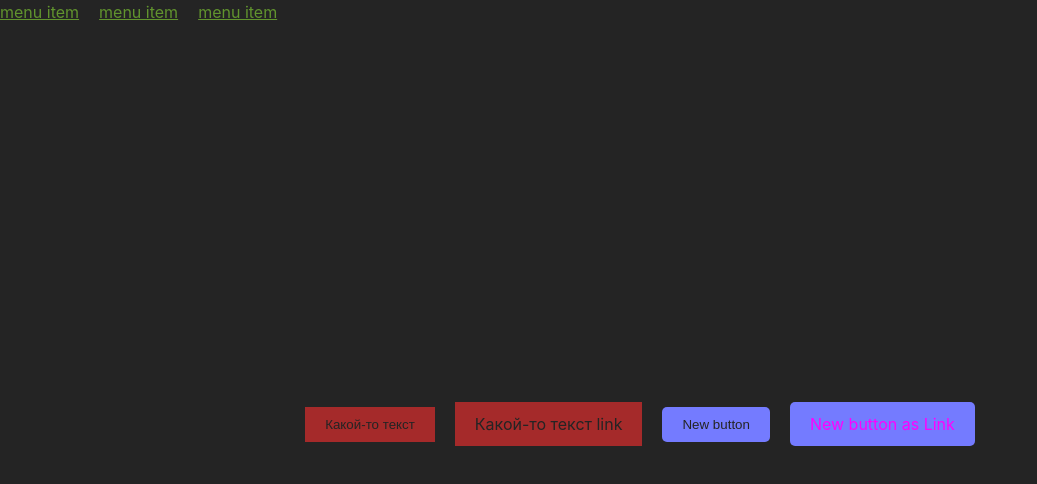
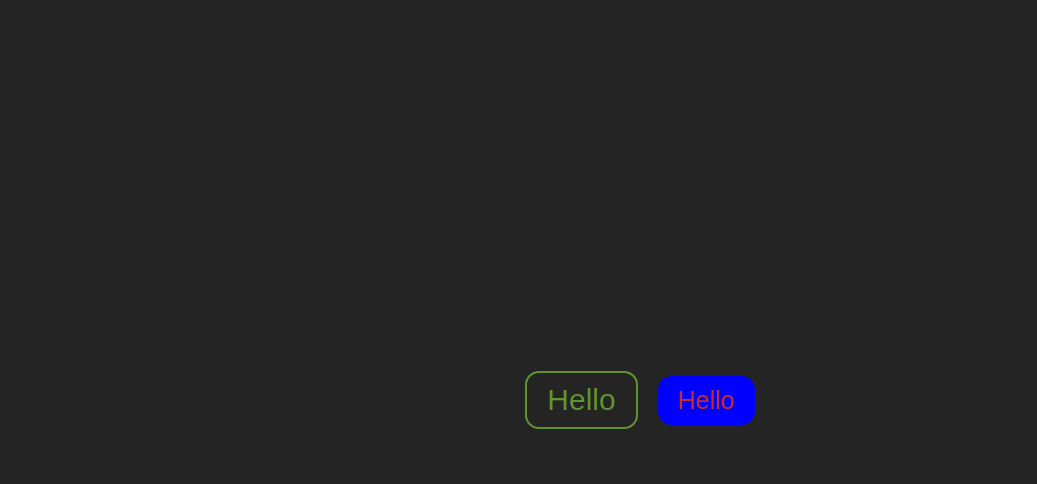
Before and after one commit to Zaitsev-AV/portfolio_2.0, a React (Vite) app: page / in a window 1280 px wide. Shown: the top 484 px of the page, without its empty margins (0-1037 px from the left). Built offline with nearby package versions, Linux system fonts and the light colour scheme.

Commit message:
feat: added props in styles

```diff
--- a/src/App.tsx
+++ b/src/App.tsx
@@ -1,94 +1,52 @@
-import styled from "styled-components";
-import {MyAnimation} from "@/styles/animations/Animations.tsx";
+import styled, {css} from "styled-components";
 
 export function App() {
   return (
-    <div>
-      <Menu>
-        <ul>
-          <li><a href="">menu item</a></li>
-          <li><a href="">menu item</a></li>
-          <li><a href="">menu item</a></li>
-        </ul>
-      </Menu>
-      <Wrapper>
-        <StyledBtn>
-          Какой-то текст
-        </StyledBtn>
-        <StyledBtn as='a'>
-          Какой-то текст link
-        </StyledBtn>
-        <SupperButton>New button</SupperButton>
-        <SupperButton as={Link}>New button as Link</SupperButton>
-      </Wrapper>
-    </div>
+    <Box>
+      <StyledBtn fontSize='30px' variant='outline'>Hello</StyledBtn>
+      <StyledBtn color='blue' variant='primary'>Hello</StyledBtn>
+    </Box>
   )
 }
 
-const StyledBtn = styled.button`
+interface SupperButtonProps {
+  fontSize?: string
+  color?: string
+  variant?: 'outline' | 'primary'
+}
+
+const Box = styled.div`
   display: flex;
   align-items: center;
   justify-content: center;
-  border: none;
-  background-color: brown;
-  padding: 10px 20px;
-
-  color: #242424;
+  height: 100vh;
+  gap: 20px;
 `
 
+const StyledBtn = styled.button<SupperButtonProps>`
+  border: none;
+  border-radius: 14px;
+  //background-color: brown;
+  background-color: ${props => props.color || '#61942e'};
+  padding: 10px 20px;
+  font-size: ${props => props.fontSize || '25px'};
+  color: #242424;
 
-const Link = styled.a`
-  color: magenta;
-  background-color: aqua;
+  ${props => props.variant === 'primary' && css<SupperButtonProps>`
+    background-color: ${props => props.color || '#61942e'};
+    color: #c92c2c;
+    &:hover {
+      background-color: transparent;
+    }
+  `}
 
+
+  ${props => props.variant === 'outline' && css<SupperButtonProps>`
+    color: ${props => props.color || '#61942e'};
+    border: 2px solid ${props => props.color || '#61942e'};
+    background-color: transparent;
+    &:hover {
+      background-color: chartreuse;
+    }
+  `}
 `
-
-const Wrapper = styled.div`
-  display: flex;
-  height: 100vh;
-  justify-content: center;
-  align-items: center;
-  gap: 20px;
-
-  & button {
-    cursor: pointer;
-  }
-
-  ${Link} {
-    cursor: zoom-in;
-  }
-  @media screen and (max-width: 800px) {
-    flex-direction: column;
-  }
-`
-
-const SupperButton = styled(StyledBtn)`
-  border-radius: 5px;
-  background-color: #747bff;
-
-  &:hover {
-    background-color: burlywood;
-  }
-
-  &:last-child:hover {
-    background-color: chartreuse;
-  }
-  &:hover {
-    animation: ${MyAnimation} 2s ease infinite;
-  }
-`
-
-const Menu = styled.nav`
-  ul {
-    display: flex;
-    padding: 0;
-    list-style: none;
-
-    li > a {
-      color: #61942e;
-    }
-    li + li {
-      margin-left: 20px;
-    }
-  }
-`
```
